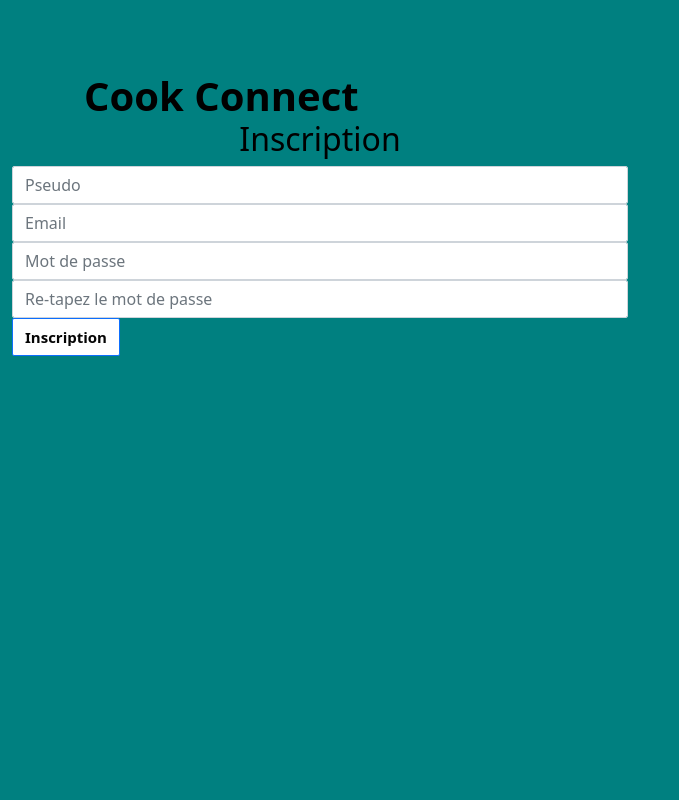
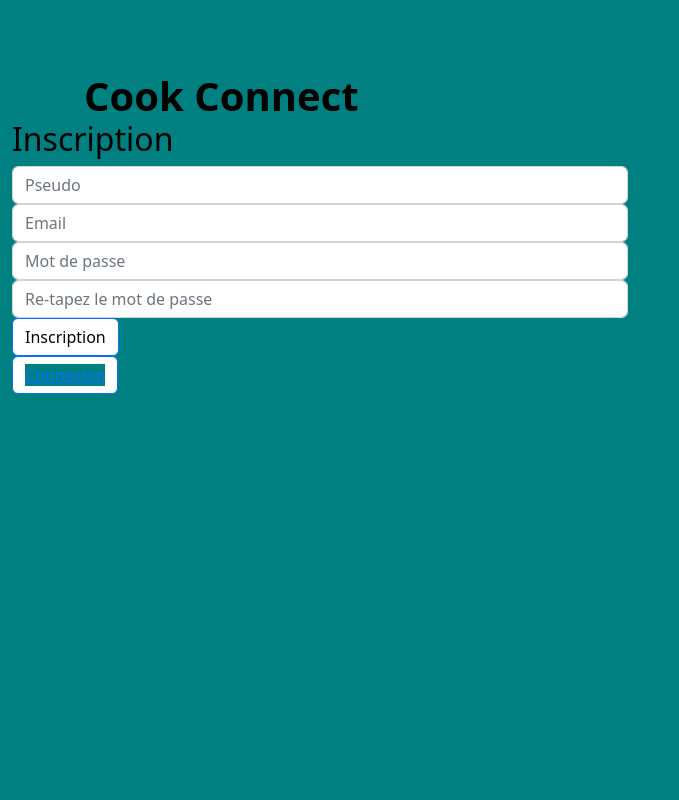
Before and after one commit to MateoServant/cooked, a PHP site: page /inscription.php in a window 1280 px wide. Shown: the whole page, without its empty margins (0-679 px from the left). Run offline with PHP 8.4, Linux system fonts and the light colour scheme.

Commit message:
Update inscription.php

```diff
--- a/inscription.php
+++ b/inscription.php
@@ -44,7 +44,7 @@ $pdo = new PDO('mysql:host=localhost;dbname=cooked','root','',array(PDO::ATTR_ER
                         case 'success':
                         ?>
                             <div class="alert alert-success">
-                                <strong>Succès</strong> inscription réussie !
+                                <strong>Succès</strong> inscription réussie ! cliquez sur le bouton connexion pour vous connecter !
                             </div>
                         <?php
                         break;
@@ -94,7 +94,7 @@ $pdo = new PDO('mysql:host=localhost;dbname=cooked','root','',array(PDO::ATTR_ER
 
 
 
-    <main>
+<main>
         <section class="vh-100">
             <div class="container-fluid">
               <div class="row">
@@ -110,8 +110,11 @@ $pdo = new PDO('mysql:host=localhost;dbname=cooked','root','',array(PDO::ATTR_ER
 
 
 
-          <form action="inscription_traitement.php" method="post">
-                <h2 class="text-center">Inscription</h2>
+
+
+       <section class="form">
+            <form action="inscription_traitement.php" method="post">
+                <h2 class="text">Inscription</h2>
                 <div class="form-group">
                     <input type="text" name="pseudo" class="form-control" placeholder="Pseudo" required="required" autocomplete="off">
                 </div>
@@ -119,39 +122,21 @@ $pdo = new PDO('mysql:host=localhost;dbname=cooked','root','',array(PDO::ATTR_ER
                     <input type="email" name="email" class="form-control" placeholder="Email" required="required" autocomplete="off">
                 </div>
                 <div class="form-group">
-                    <input type="password" name="password" class="form-control" placeholder="Mot de passe" required="required" autocomplete="off">
+                    <input type="password" name="password" class="form-control" placeholder="Mot de passe" required="required" minlength="7" autocomplete="off">
                 </div>
                 <div class="form-group">
-                    <input type="password" name="password_retype" class="form-control" placeholder="Re-tapez le mot de passe" required="required" autocomplete="off">
+                    <input type="password" name="password_retype" class="form-control" placeholder="Re-tapez le mot de passe" required="required"minlength="7" autocomplete="off">
                 </div>
                 <div class="form-group">
                     <button type="submit" class="btn btn-primary btn-block">Inscription</button>
                 </div>
+                <div class="form-group">
+                    <button  class="btn btn-primary btn-block"><a class="a"href="index.php">Connexion</button>
+                </div>
             </form>
         </div>
-        <style>
-            .login-form {
-                width: 340px;
-                margin: 50px auto;
-            }
-            .login-form form {
-                margin-bottom: 15px;
-                background: #f7f7f7;
-                box-shadow: 0px 2px 2px rgba(0, 0, 0, 0.3);
-                padding: 30px;
-            }
-            .login-form h2 {
-                margin: 0 0 15px;
-            }
-            .form-control, .btn {
-                min-height: 38px;
-                border-radius: 2px;
-            }
-            .btn {
-                font-size: 15px;
-                font-weight: bold;
-            }
-        </style>
+        </section>
+
     </main>
 
     <footer>
```
